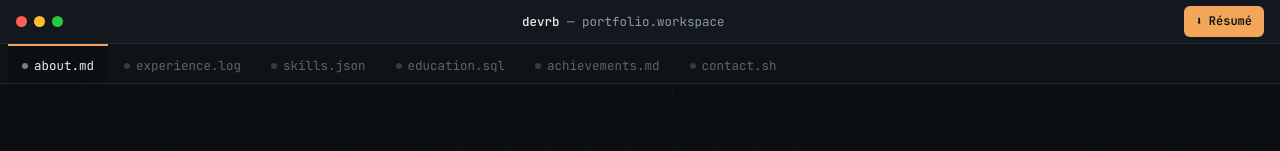
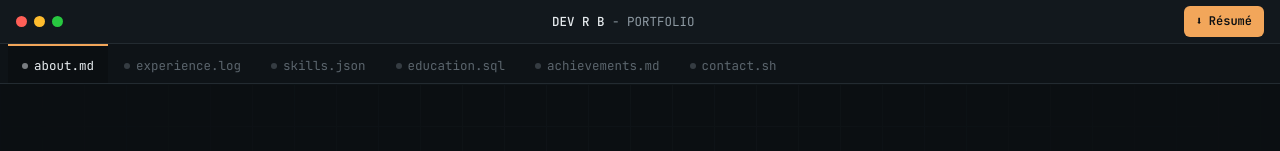
Before and after one commit to Devrangasamy/devrangasamy.github.io, a plain HTML site: page index.html in a window 1280 px wide. Shown: the top 151 px of the page. Drawn offline with Linux system fonts and the light colour scheme.

Commit message:
Hearder name change

```diff
--- a/index.html
+++ b/index.html
@@ -21,7 +21,7 @@
   <div class="chrome-dots" aria-hidden="true">
     <span class="dot-red"></span><span class="dot-yellow"></span><span class="dot-green"></span>
   </div>
-  <div class="chrome-title"><b>devrb</b> — portfolio.workspace</div>
+  <div class="chrome-title"><b>DEV R B</b> - PORTFOLIO </div>
   <a class="chrome-cta" href="assets/Dev_R_B_Resume.pdf" download>⬇ <span class="full">Résumé</span></a>
 </div>
 
```
